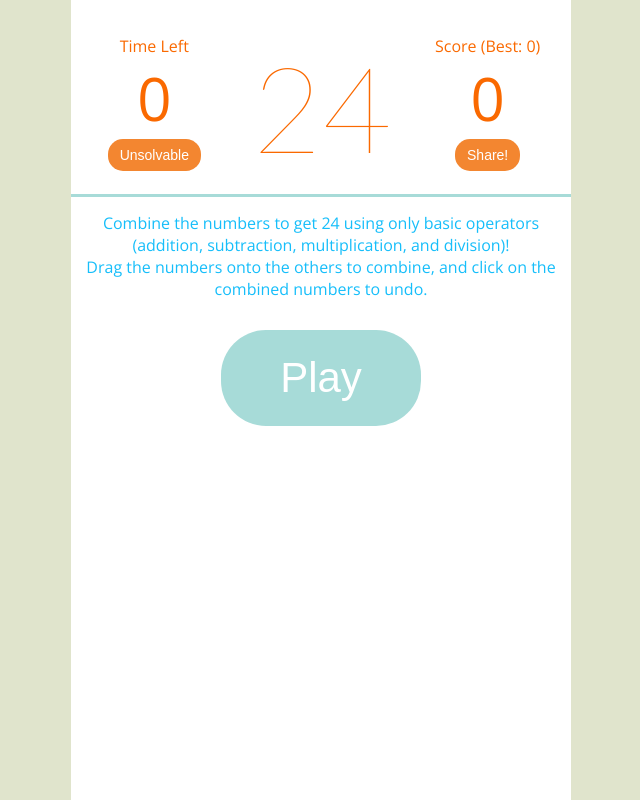
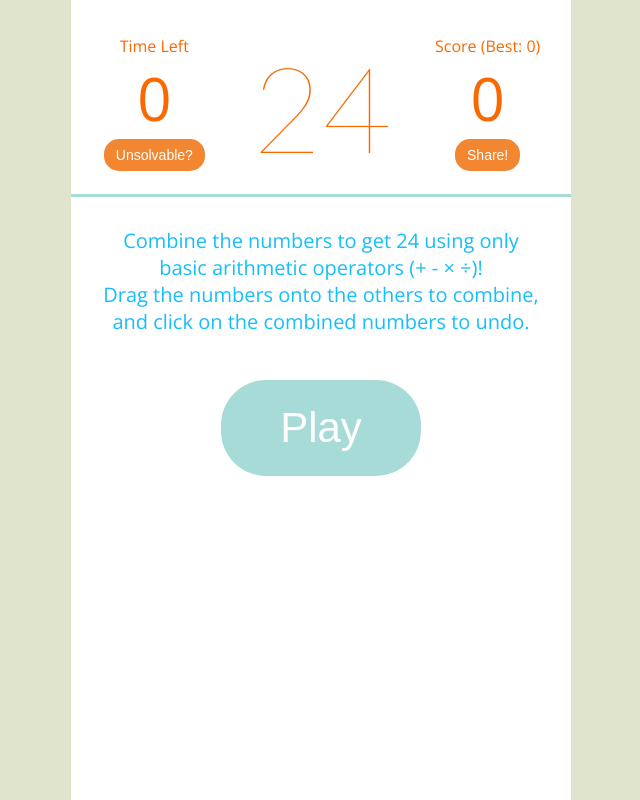
Before and after one commit to azaky/24, a plain HTML site: page index.html in a window 1280 px wide. Shown: the whole page, without its empty margins (319-959 px from the left). Drawn offline with nearby package versions, Linux system fonts and the light colour scheme.

Commit message:
Edit bubble's offset

```diff
--- a/assets/css/24.css
+++ b/assets/css/24.css
@@ -133,7 +133,8 @@ button {
 }
 
 .game-menu .text {
-	margin: 15px;
+	margin: 30px;
+	font-size: 20px;
 }
 
 .game-menu button {
--- a/index.html
+++ b/index.html
@@ -14,8 +14,8 @@
 				<div id="timer" class="score">
 					0
 				</div>
-				<button id="no-solution" class="no-solution" title="Click here if you think current combination is impossible to achieve 24">
-					Unsolvable
+				<button id="no-solution" class="no-solution" title="Click here if you think current combination will not obtain 24">
+					Unsolvable?
 				</button>
 			</div>
 
@@ -72,7 +72,7 @@
 
 		<div class="game-menu" id="main-menu">
 			<div class="text">
-				Combine the numbers to get 24 using only basic operators (addition, subtraction, multiplication, and division)!
+				Combine the numbers to get 24 using only basic arithmetic operators (+ - &times; &divide;)!
 				<br>
 				Drag the numbers onto the others to combine, and click on the combined numbers to undo.
 			</div>
```
Also changed, not shown: assets/js/jquery-24.js.
